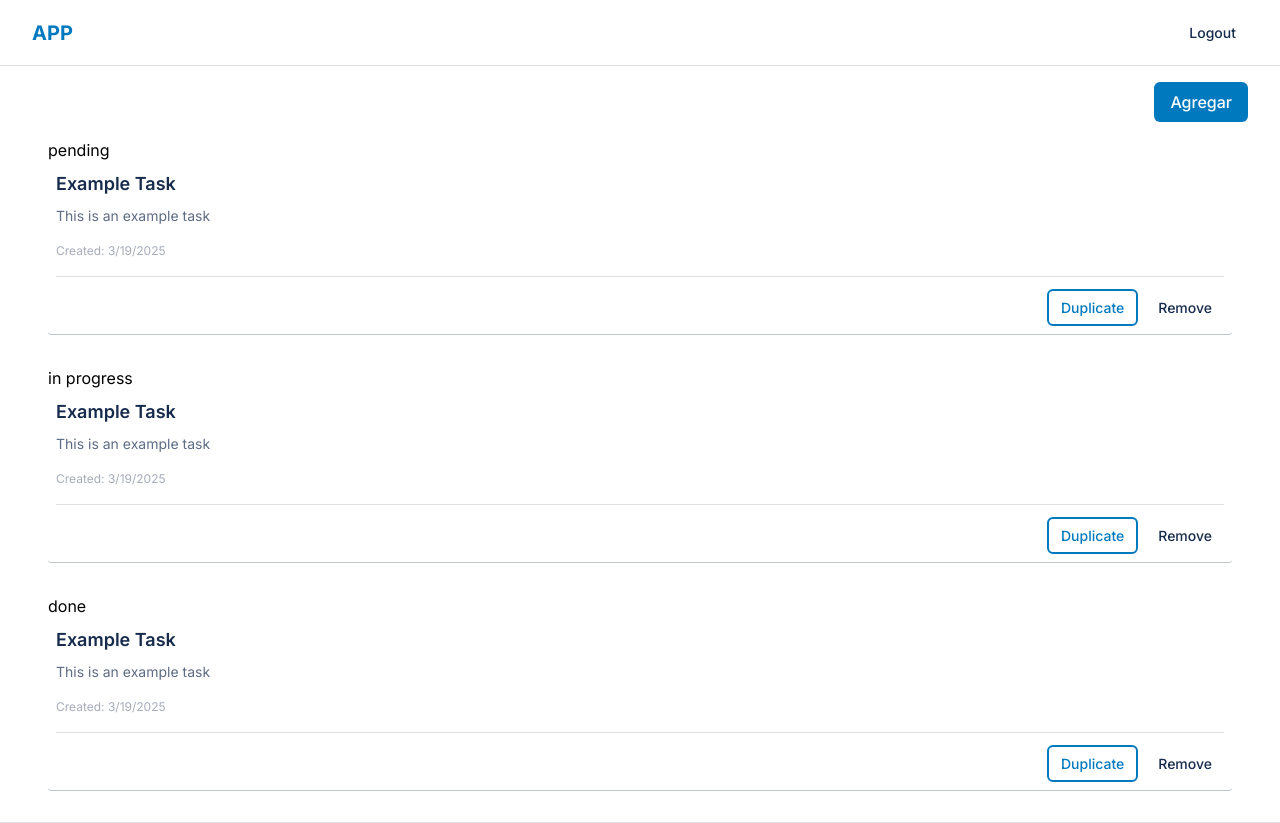
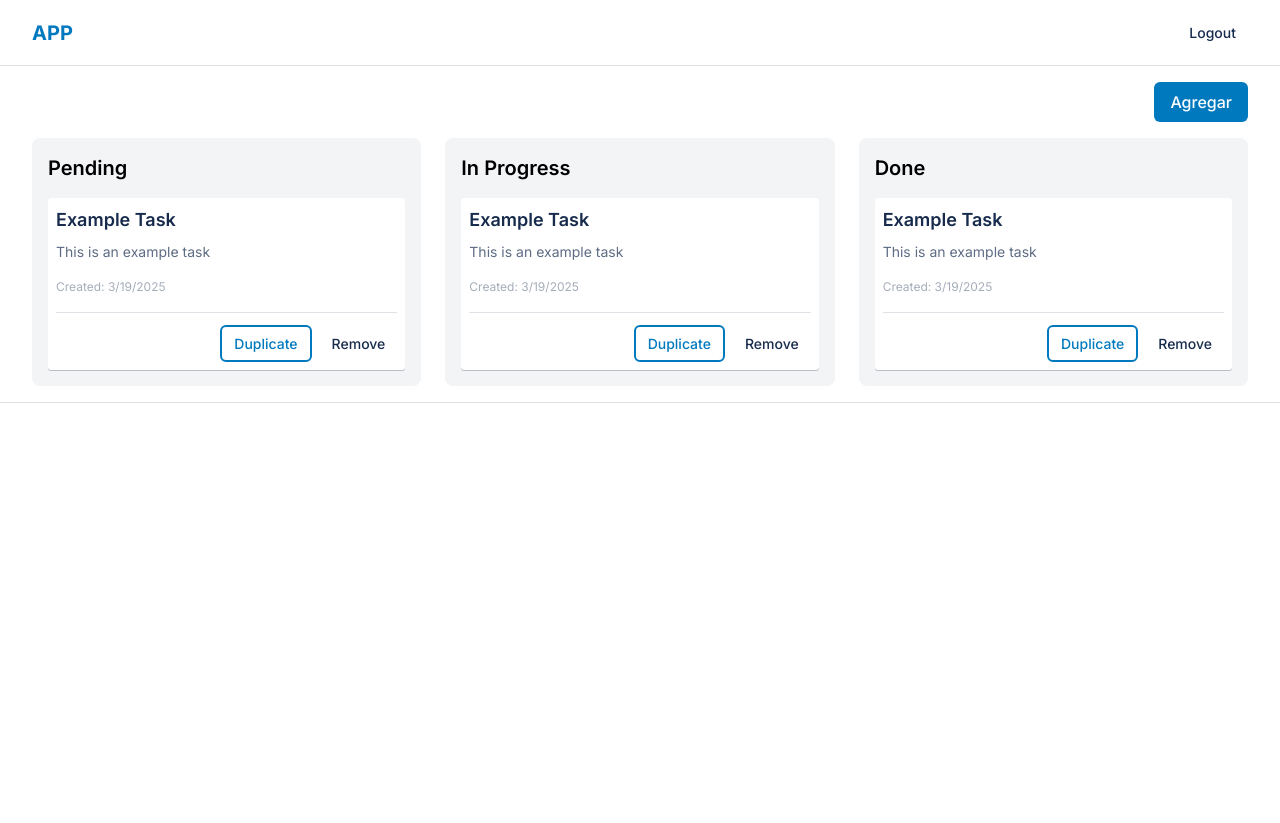
Before and after one commit to irf87/clean-architecture-front-end-cc, a Next.js app: page /dashboard in a window 1280 px wide. After the commit the page ends 800 px from the top, so only its background shows below. Built offline with nearby package versions, Linux system fonts and the light colour scheme; no server answers.

Commit message:
chore: fix styles

```diff
--- a/src/presentation/design-system/domain/styled.d.ts
+++ /dev/null
@@ -1,84 +0,0 @@
-import 'styled-components';
-
-declare module 'styled-components' {
-  export interface DefaultTheme {
-    colors: {
-      brand: {
-        primary: string;
-        secondary: string;
-        accent: string;
-      };
-      background: {
-        light: string;
-        subtle: string;
-        board: string;
-        hover: string;
-      };
-      text: {
-        primary: string;
-        secondary: string;
-        disabled: string;
-        inverse: string;
-      };
-      border: {
-        default: string;
-        focus: string;
-        hover: string;
-      };
-      status: {
-        success: {
-          DEFAULT: string;
-          light: string;
-          dark: string;
-        };
-        warning: {
-          DEFAULT: string;
-          light: string;
-          dark: string;
-        };
-        error: {
-          DEFAULT: string;
-          light: string;
-          dark: string;
-        };
-        info: {
-          DEFAULT: string;
-          light: string;
-          dark: string;
-        };
-      };
-      labels: {
-        green: string;
-        yellow: string;
-        orange: string;
-        red: string;
-        purple: string;
-        blue: string;
-      };
-      surface: {
-        DEFAULT: string;
-        raised: string;
-        sunken: string;
-        overlay: string;
-      };
-      interaction: {
-        hover: {
-          primary: string;
-          secondary: string;
-        };
-        active: {
-          primary: string;
-          secondary: string;
-        };
-        focus: {
-          outline: string;
-        };
-      };
-    };
-    shadows: {
-      card: string;
-      raised: string;
-      modal: string;
-    };
-  }
-}
--- a/tailwind.config.ts
+++ b/tailwind.config.ts
@@ -7,6 +7,7 @@ const config: Config = {
     './src/components/**/*.{js,ts,jsx,tsx,mdx}',
     './src/app/**/*.{js,ts,jsx,tsx,mdx}',
     './src/presentation/**/*.{js,ts,jsx,tsx,mdx}',
+    './src/domains/**/*.{js,ts,jsx,tsx,mdx}',
   ],
   theme: {
     extend: {
```
